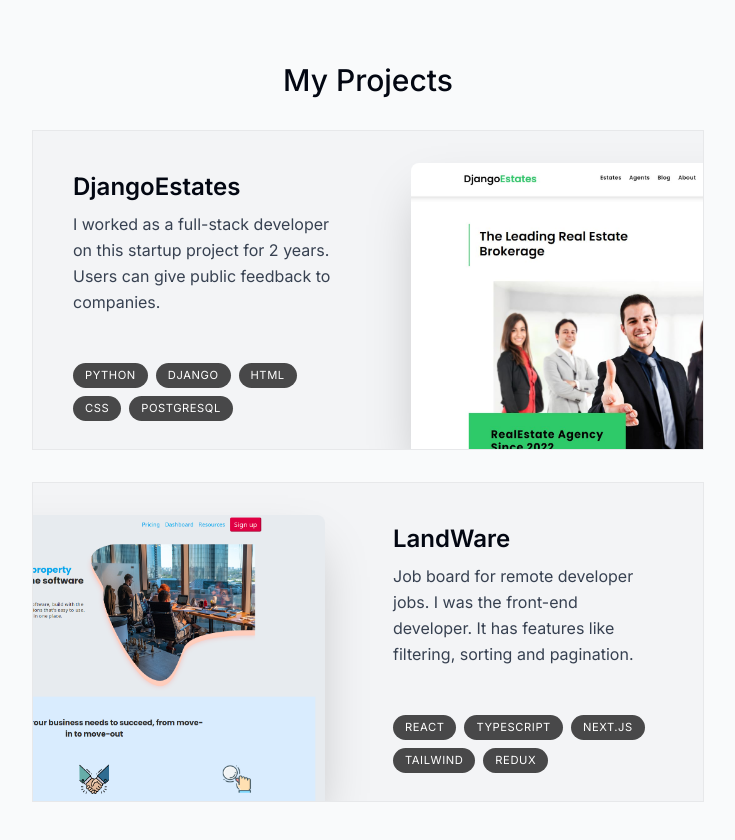
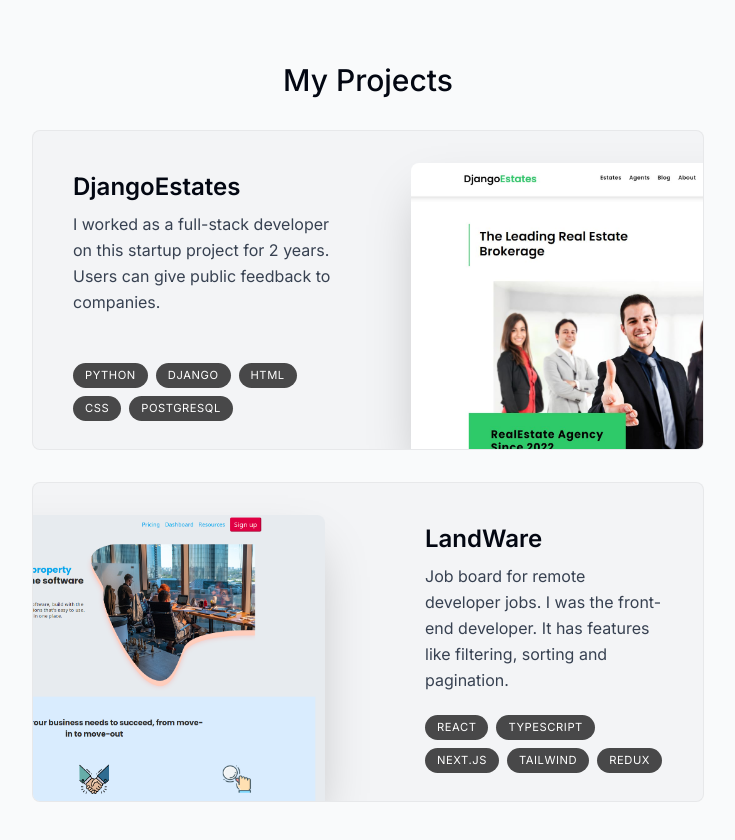
Before and after one commit to HadzhieV777/portfolio, a Next.js app: page / in a window 1280 px wide. Shown: the part 960-1800 px from the top of the page, without its empty margins (272-1007 px from the left). Built offline with nearby package versions, Linux system fonts and the light colour scheme.

Commit message:
Add animations to project section, separate projects compoennt

```diff
--- /dev/null
+++ b/components/Project.tsx
@@ -0,0 +1,63 @@
+"use client";
+
+import { projectsData } from "@/lib/data";
+import { motion, useScroll, useTransform } from "framer-motion";
+import { useRef } from "react";
+import Image from "next/image";
+
+// TODO move types in separate file
+type ProjectProps = (typeof projectsData)[number];
+
+export default function Project({
+  title,
+  description,
+  tags,
+  imageUrl,
+}: ProjectProps) {
+  const ref = useRef<HTMLDivElement>(null);
+
+  const { scrollYProgress } = useScroll({
+    target: ref,
+    offset: ["0 1", "1.33 1"],
+  });
+
+  const scaleProgress = useTransform(scrollYProgress, [0, 1], [0.8, 1]);
+  const opacityProgress = useTransform(scrollYProgress, [0, 1], [0.6, 1]);
+
+  return (
+    <motion.div
+      ref={ref}
+      style={{
+        scale: scaleProgress,
+        opacity: opacityProgress,
+      }}
+      className="group mb-3 sm:mb-8 last:mb-0"
+    >
+      <article className="relative bg-gray-100 max-w-[42rem] border border-black/5 rounded-lg overflow-hidden sm:pr-8 sm:h-[20rem] hover:bg-gray-200 transition group-even:pl-8">
+        <div className="pt-4 pb-7 px-5 sm:pl-10 sm:pr-2 sm:pt-10 sm:max-w-[50%] flex flex-col h-full group-even:ml-[20rem]">
+          <h3 className="text-2xl font-semibold">{title}</h3>
+          <p className="mt-2 leading-relaxed text-gray-700">{description}</p>
+          <ul className="flex flex-wrap mt-4 gap-2 sm:mt-auto">
+            {tags.map((tag, index) => (
+              <li
+                key={index}
+                className="bg-black/[0.7] px-3 py-1 text-[0.7rem] uppercase tracking-wider text-white rounded-full"
+              >
+                {tag}
+              </li>
+            ))}
+          </ul>
+        </div>
+
+        <Image
+          src={imageUrl}
+          alt={title}
+          quality={95}
+          className="absolute top-8 -right-40 w-[28.25rem] rounded-t-lg shadow-2xl group-even:right-[initial]
+          group-even:-left-40 transition group-hover:-translate-x-3 group-hover:translate-y-3 group-hover:-rotate-2 group-hover:scale-[1.04]
+          group-even:group-hover:translate-x-3 group-even:group-hover:translate-y-3 group-even:group-hover:rotate-2"
+        />
+      </article>
+    </motion.div>
+  );
+}
--- a/components/Projects.tsx
+++ b/components/Projects.tsx
@@ -1,7 +1,7 @@
 import React from "react";
 import SectionHeading from "./section-heading";
 import { projectsData } from "@/lib/data";
-import Image from "next/image";
+import Project from "./Project";
 
 export default function Projects() {
   return (
@@ -17,36 +17,3 @@
     </section>
   );
 }
-
-// TODO move types in separate file
-type ProjectProps = (typeof projectsData)[number];
-
-function Project({ title, description, tags, imageUrl }: ProjectProps) {
-  return (
-    <article className="group relative bg-gray-100 max-w-[42rem] border border-black/5 overflow-hidden sm:pr-8 sm:h-[20rem] mb-3 sm:mb-8 last:mb-0 even:pl-8 hover:bg-gray-200 transition">
-      <div className="pt-4 pb-7 px-5 sm:pl-10 sm:pr-2 sm:pt-10 sm:max-w-[50%] flex flex-col h-full group-even:ml-[18rem]">
-        <h3 className="text-2xl font-semibold">{title}</h3>
-        <p className="mt-2 leading-relaxed text-gray-700">{description}</p>
-        <ul className="flex flex-wrap mt-4 gap-2 sm:mt-auto">
-          {tags.map((tag, index) => (
-            <li
-              key={index}
-              className="bg-black/[0.7] px-3 py-1 text-[0.7rem] uppercase tracking-wider text-white rounded-full"
-            >
-              {tag}
-            </li>
-          ))}
-        </ul>
-      </div>
-
-      <Image
-        src={imageUrl}
-        alt={title}
-        quality={95}
-        className="absolute top-8 -right-40 w-[28.25rem] rounded-t-lg shadow-2xl group-even:right-[initial]
-          group-even:-left-40 transition group-hover:-translate-x-3 group-hover:translate-y-3 group-hover:-rotate-2 group-hover:scale-[1.04]
-          group-even:group-hover:translate-x-3 group-even:group-hover:translate-y-3 group-even:group-hover:rotate-2"
-      />
-    </article>
-  );
-}
```
